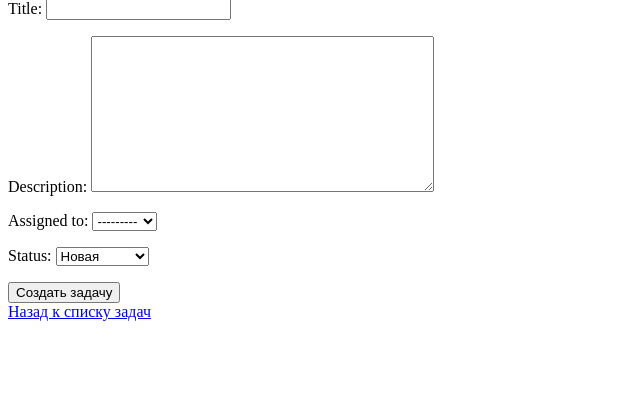
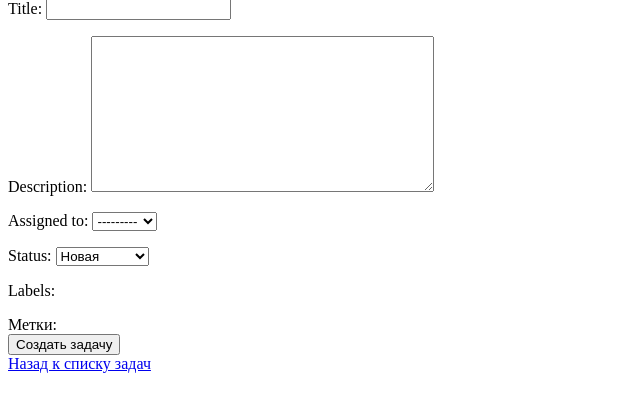
Before and after one commit to un-f0rgiven/python-project-52, a Django app: page /tasks/tasks/create/ in a window 1280 px wide. Shown: the part 81-493 px from the top of the page, without its empty margins (0-640 px from the left). Run offline with Django 5.2, Linux system fonts and the light colour scheme; the visitor is signed in with stand-in values (Sample User, id 1); data comes from the database, SQL or seed files in the repository; data that the repository does not hold is empty.

Commit message:
update file

```diff
--- a/tasks/forms.py
+++ b/tasks/forms.py
@@ -1,7 +1,9 @@
 from django import forms
-from .models import Task
+from tasks.models import Task
+from labels.models import Label
 
 class TaskForm(forms.ModelForm):
     class Meta:
         model = Task
-        fields = ['title', 'description', 'assigned_to', 'status']
+        fields = ['title', 'description', 'assigned_to', 'status', 'labels']
+        widgets = {'labels': forms.CheckboxSelectMultiple(),}
--- a/tasks/templates/tasks/task_form.html
+++ b/tasks/templates/tasks/task_form.html
@@ -10,6 +10,8 @@
     <form method="post">
         {% csrf_token %}
         {{ form.as_p }}
+        <label for="id_labels">Метки:</label>
+        {{ form.labels }}
         <button type="submit">{% if task %}Сохранить изменения{% else %}Создать задачу{% endif %}</button>
     </form>
     <a href="{% url 'task_list' %}">Назад к списку задач</a>
--- a/tasks/views.py
+++ b/tasks/views.py
@@ -15,8 +15,9 @@ def task_create(request):
         form = TaskForm(request.POST)
         if form.is_valid():
             task = form.save(commit=False)
-            task.author = request.user  # Устанавливаем автора
+            task.author = request.user
             task.save()
+            form.save_m2m()
             messages.success(request, 'Задача успешно создана.')
             return redirect('task_list')
     else:
@@ -30,6 +31,7 @@ def task_update(request, pk):
         form = TaskForm(request.POST, instance=task)
         if form.is_valid():
             form.save()
+            form.save_m2m()
             messages.success(request, 'Задача успешно обновлена.')
             return redirect('task_list')
     else:
```
Also changed, not shown: labels/views.py (+11 -2 lines).
